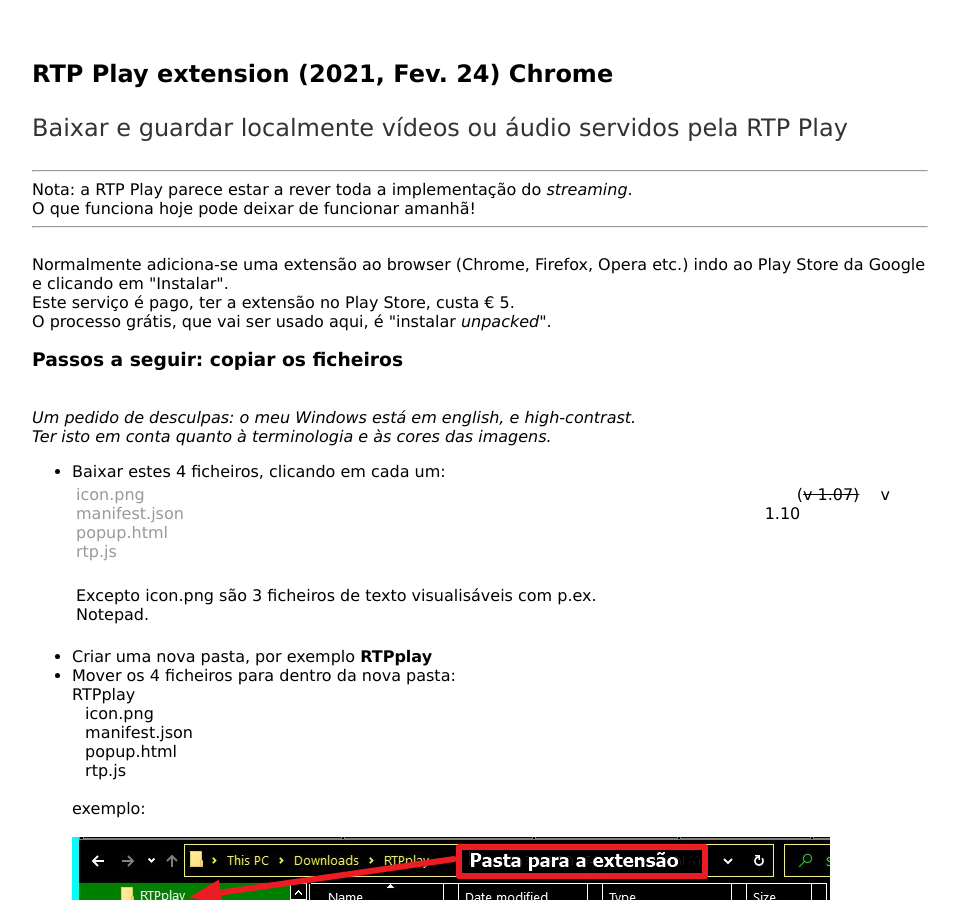
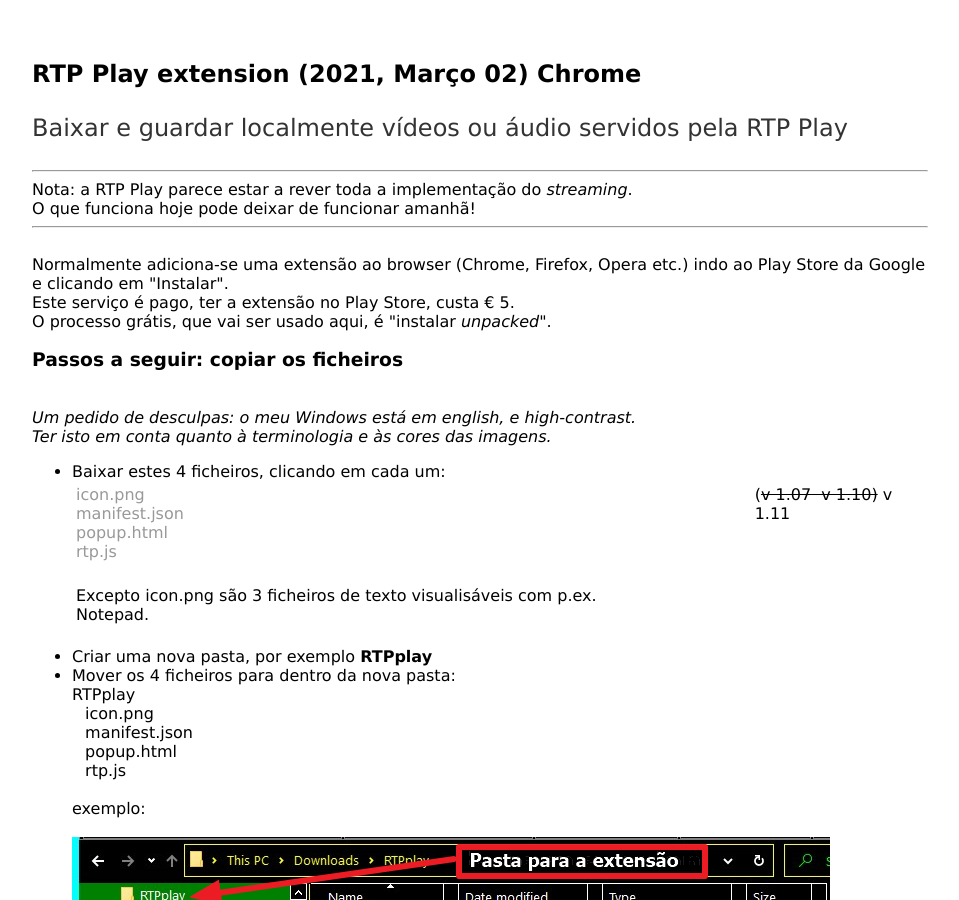
Before and after one commit to rtpplay/recursos.github.io, a Jekyll site: the page built from index.html, in a window 1280 px wide and 900 px high. Shown: the whole window, without its empty margins (160-1119 px from the left). Built offline with Jekyll 4.4.1, drawn with Linux system fonts in a browser that asks for light colours.

Commit message:
Update index.html

```diff
--- a/index.html
+++ b/index.html
@@ -3,7 +3,7 @@
 title: RTP Play extension
 ---
 <div class="blurb">
-	<h2>RTP Play extension (2021, Fev. 24) Chrome</h2>
+	<h2>RTP Play extension (2021, Março 02) Chrome</h2>
 	<p>Baixar e guardar localmente vídeos ou áudio servidos pela RTP Play
 
 	</p>
@@ -37,7 +37,7 @@
 	<a href="files/popup.html" download>popup.html</a> <br>
 	<a href="files/rtp.js" download>rtp.js</a> <br></td>
 	<td>&emsp;</td><td>&emsp;</td><td>&emsp;</td><td>&emsp;</td><td>&emsp;</td>
-	<td valign="top">&emsp;&emsp;(<s>v 1.07)</s> &emsp;v 1.10</td>
+	<td valign="top">(<s>v 1.07 &nbsp;v 1.10)</s>&nbsp;v 1.11</td>
 </tr>
 	<tr><td><br>Excepto icon.png são 3 ficheiros de texto visualisáveis com p.ex. Notepad.<br>&emsp;<br>
 		</td>
```
